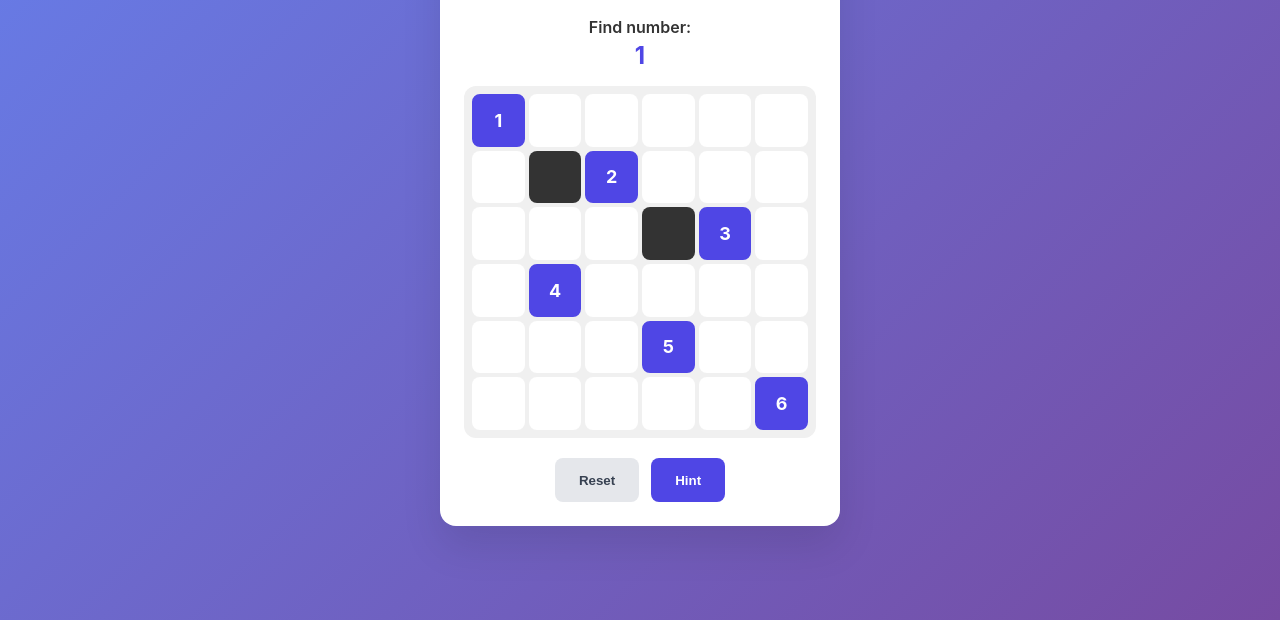
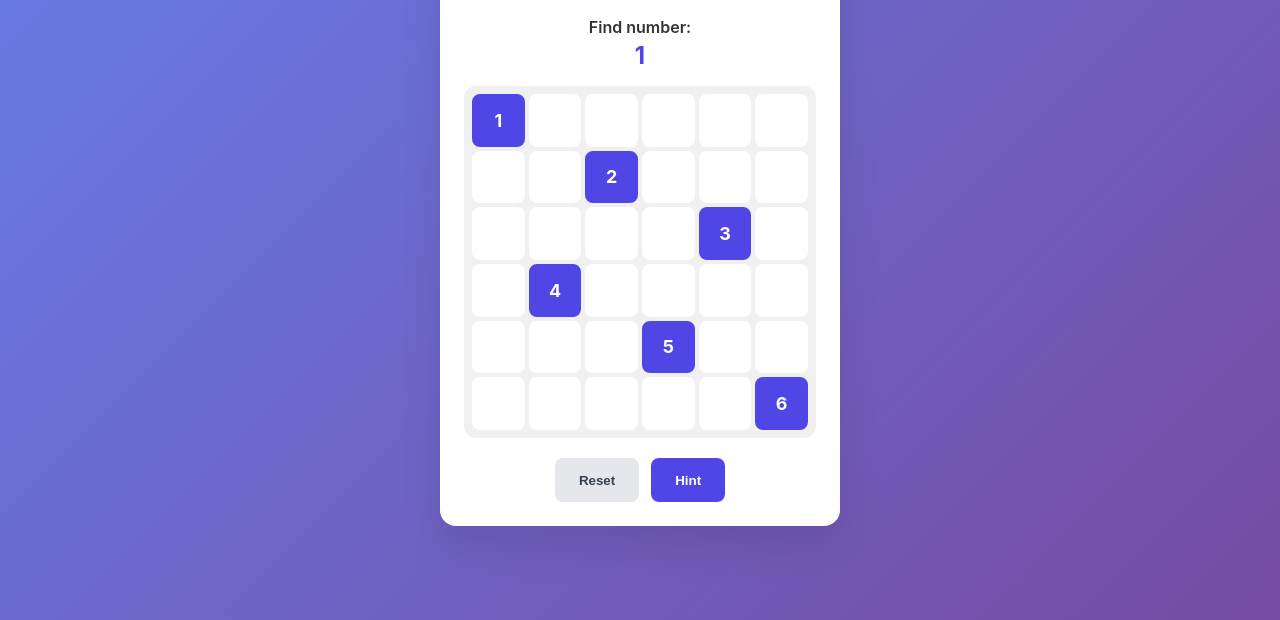
Before and after one commit to cpkelley5/pathwayz, a plain HTML site: page prototype.html in a window 1280 px wide. Shown: the part 180-800 px from the top of the page. Drawn offline with Linux system fonts and the light colour scheme.

Commit message:
Remove walls to make puzzle solveable + add feedback doc for later phases

```diff
--- a/prototype.html
+++ b/prototype.html
@@ -228,8 +228,9 @@
                 {num: 6, x: 5, y: 5}
             ],
             walls: [
-                {x: 1, y: 1},
-                {x: 3, y: 2}
+                // Temporarily removed for Phase 0 testing
+                // {x: 1, y: 1},
+                // {x: 3, y: 2}
             ]
         };
 
```
Also changed, not shown: 4 other files.
